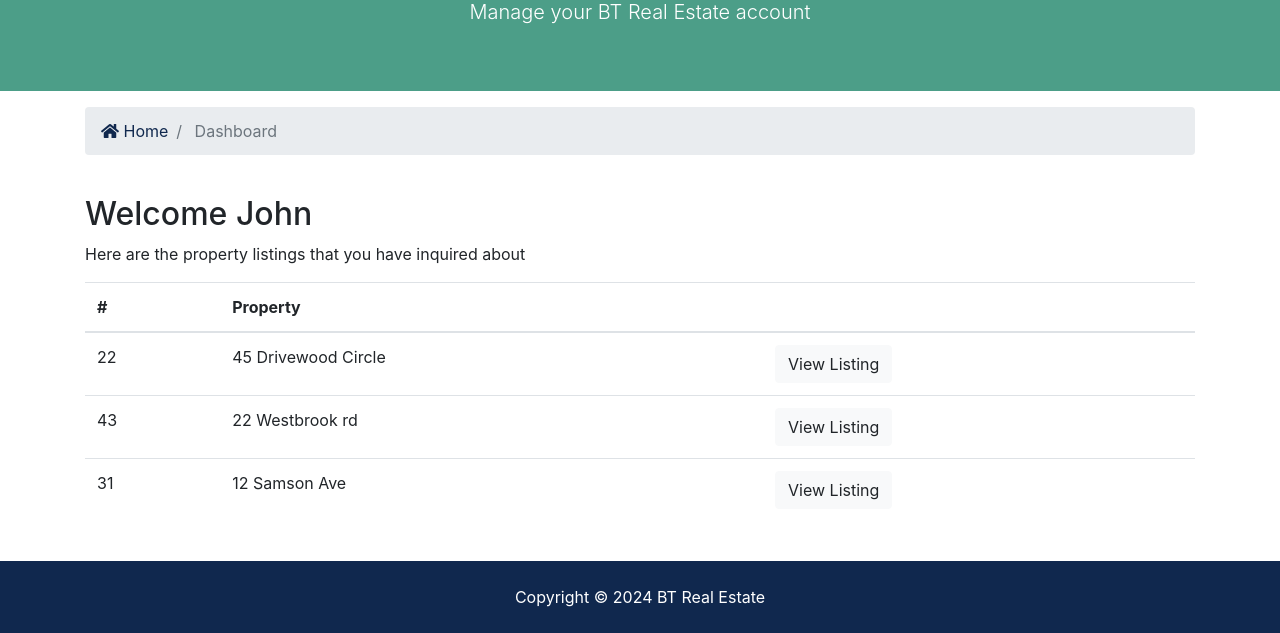
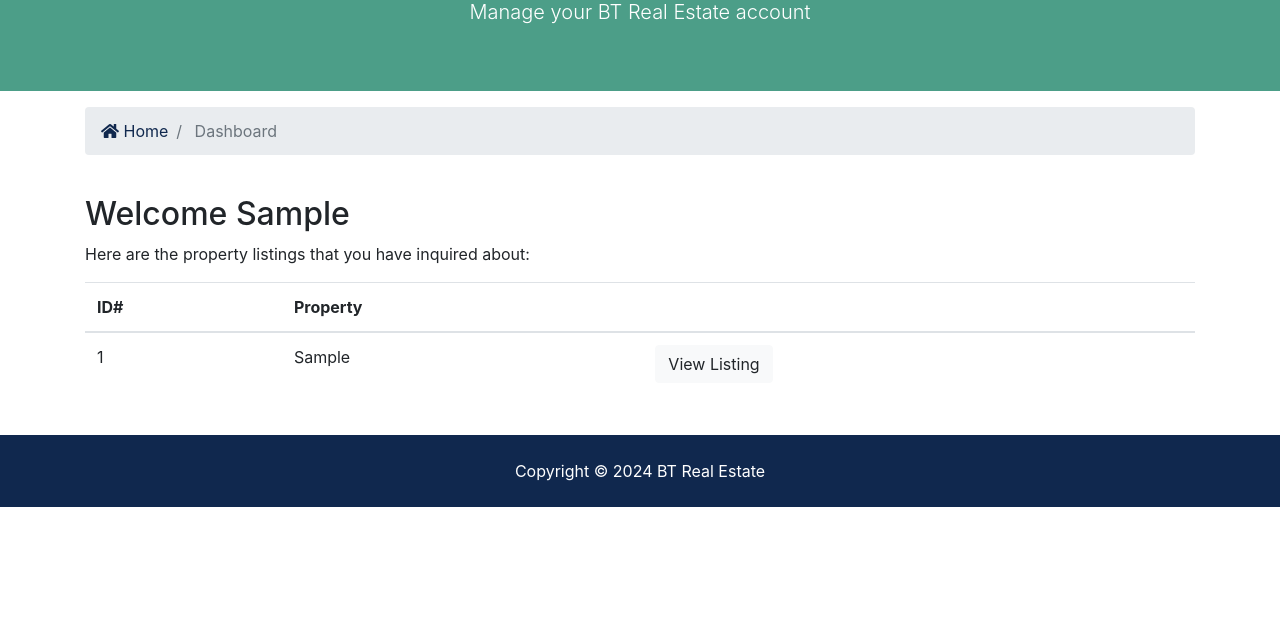
Before and after one commit to eaknott/btre-project, a Django app: page /accounts/dashboard in a window 1280 px wide. Shown: the part 254-887 px from the top of the page. After the commit the page ends 761 px from the top, so only its background shows below. Run offline with Django 4.2, Linux system fonts and the light colour scheme; a user stored in the database is signed in; tables that the repository leaves empty hold one stand-in row (values such as "Sample post"); some libraries are stand-ins or nearby versions.

Commit message:
Add dynamic info in user dashboard and update dashboard views to sort contact inquiries by contact date

```diff
--- a/accounts/views.py
+++ b/accounts/views.py
@@ -1,6 +1,7 @@
 from django.shortcuts import render, redirect
 from django.contrib import messages, auth
 from django.contrib.auth.models import User
+from contacts.models import Contact
 
 def register(request):
     if request.method == 'POST':
@@ -65,4 +66,9 @@ def logout(request):
         return redirect('index')
 
 def dashboard(request):
-    return render(request, 'accounts/dashboard.html')
+    user_contacts = Contact.objects.order_by('-contact_date').filter(user_id=request.user.id)
+
+    context = {
+        'contacts': user_contacts
+    }
+    return render(request, 'accounts/dashboard.html', context)
--- a/templates/accounts/dashboard.html
+++ b/templates/accounts/dashboard.html
@@ -36,40 +36,32 @@
     <div class="container">
       <div class="row">
         <div class="col-md-12">
-          <h2>Welcome John</h2>
-          <p>Here are the property listings that you have inquired about</p>
+          <h2>Welcome {{ user.first_name }}</h2>
+          {% if contacts %}
+            <p>Here are the property listings that you have inquired about:</p>
             <table class="table">
               <thead>
                 <tr>
-                <th scope="col">#</th>
+                  <th scope="col">ID#</th>
                   <th scope="col">Property</th>
                   <th></th>
                 </tr>
               </thead>
               <tbody>
+                {% for contact in contacts %}
                   <tr>
-                <td>22</td>
-                <td>45 Drivewood Circle</td>
+                    <td>{{ contact.id }}</td>
+                    <td>{{ contact.listing }}</td>
                     <td>
-                  <a class="btn btn-light" href="#">View Listing</a>
-                </td>
-              </tr>
-              <tr>
-                <td>43</td>
-                <td>22 Westbrook rd</td>
-                <td>
-                  <a class="btn btn-light" href="#">View Listing</a>
-                </td>
-              </tr>
-              <tr>
-                <td>31</td>
-                <td>12 Samson Ave</td>
-                <td>
-                  <a class="btn btn-light" href="#">View Listing</a>
+                      <a class="btn btn-light" href="{% url 'listing' contact.listing_id %}">View Listing</a>
                     </td>
                   </tr>
                 </tbody>
+              {% endfor %}
             </table>
+          {% else %}
+            <p>You have not made any inquiries</p>
+          {% endif %}
         </div>
       </div>
     </div>
```
Lines whose indentation alone changed are shown as unchanged.
